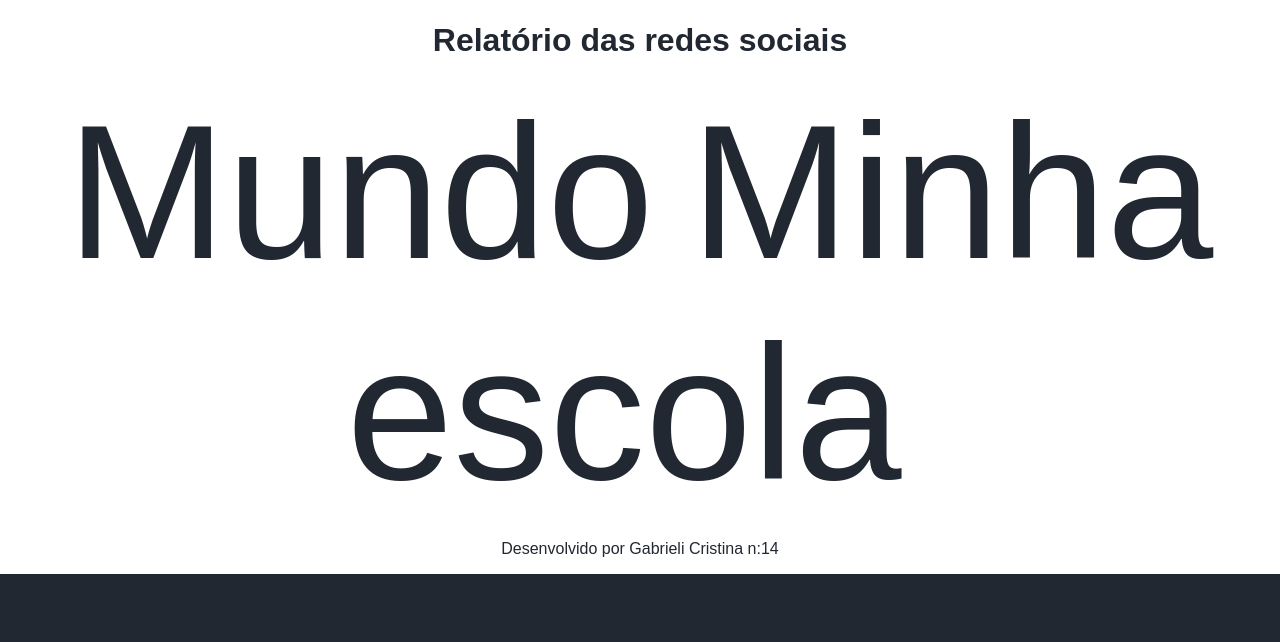
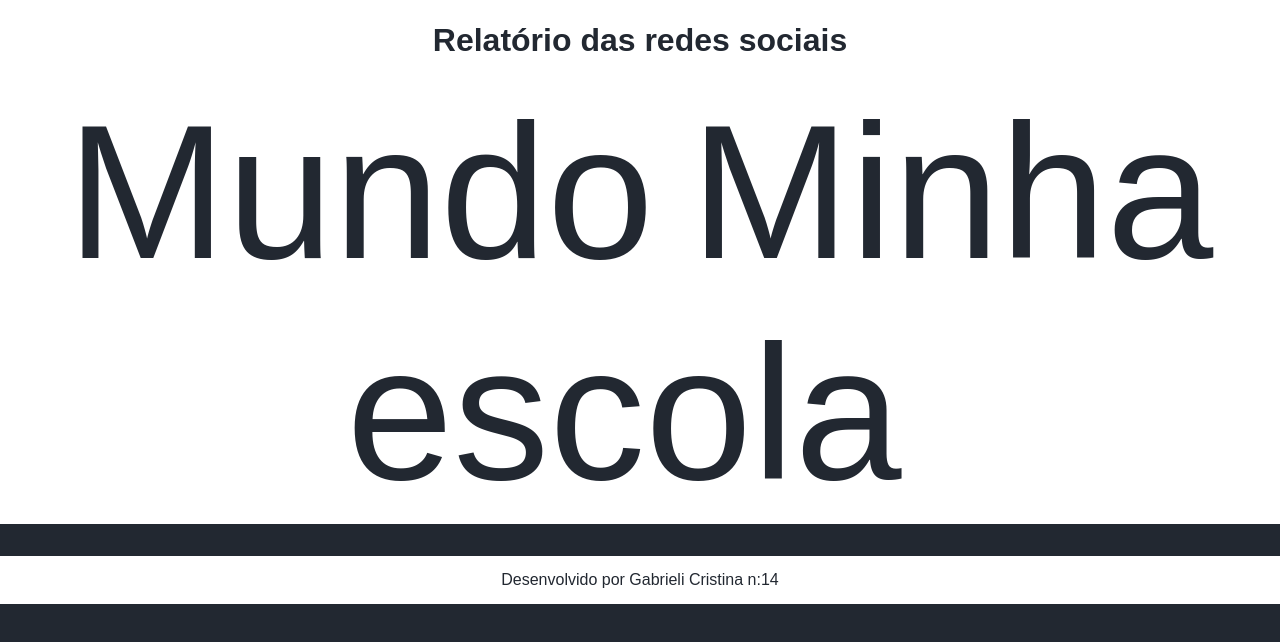
Before and after one commit to gabis10/terceiro-trimestre-3-A, a plain HTML site: page index.html in a window 1280 px wide. Drawn offline with Linux system fonts and the light colour scheme.

Commit message:
aula 10.1

```diff
--- a/style.css
+++ b/style.css
@@ -39,4 +39,7 @@ footer {
     justify-content: center;
     background-color: var(--primary-color);
     color: var(--bg-color);
-    }
+    width: 100%;
+    height: 3rem;
+    margin-top: 2rem;
+}
```
